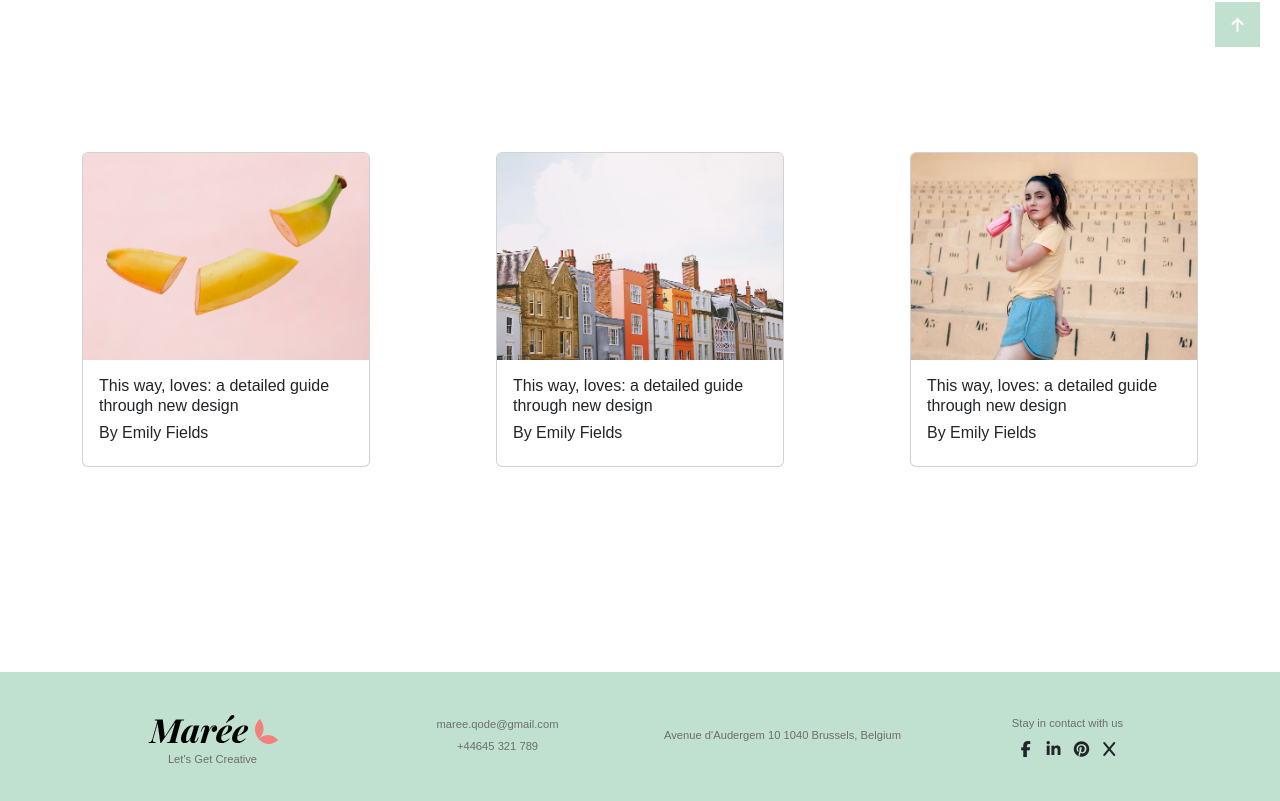
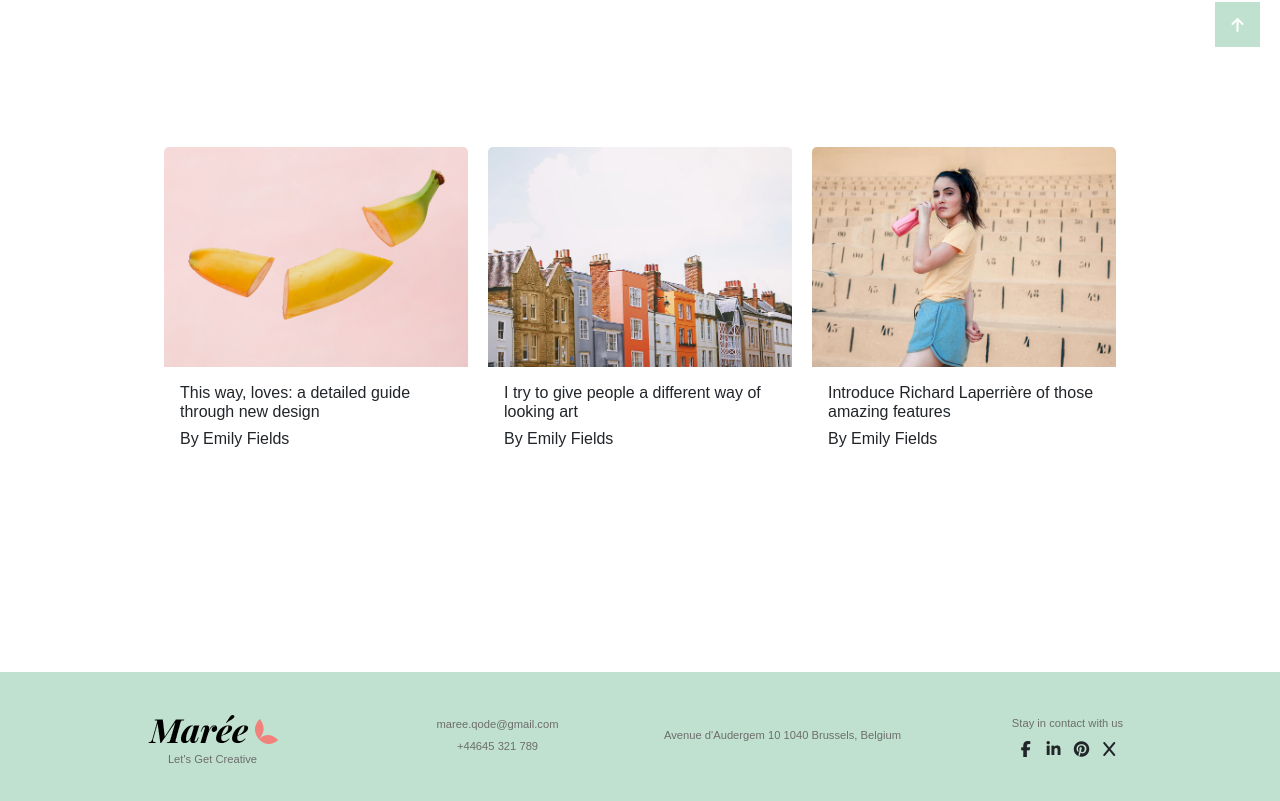
Before and after one commit to dario-bennardino/proj-html-vuejs, a Vue app: page / in a window 1280 px wide. Shown: the part 3658-4459 px from the top of the page. Built offline with nearby package versions, Linux system fonts and the light colour scheme; the HTML template or start-up script is replaced by a standard one.

Commit message:
[add] sezione card events dinamica completa

```diff
--- a/src/components/CardEvents.vue
+++ b/src/components/CardEvents.vue
@@ -20,11 +20,11 @@ import { store } from '../data/store'
 
 <template>
 
-    <div v-for="(image, index) in this.store.imageCardEvents" :key="index" class="card" style="width: 18rem;">
-        <img :src="getPathImage(image)" class="card-img-top" :alt="'Immage events'">
+    <div v-for="(card, index) in this.store.imageCardEvents" :key="index" class="card" style="width: 19rem;">
+        <img :src="getPathImage(card.image)" class="card-img-top" :alt="'Immage events'">
          <div class="card-body">
-            <h6 class="card-text">This way, loves: a detailed guide through new design</h6>
-            <h6>By Emily Fields</h6>
+            <h6 class="card-text">{{ card.title }}</h6>
+            <h6>{{ card.author }}</h6>
         </div>
     </div>
 
@@ -32,5 +32,11 @@ import { store } from '../data/store'
 
 
 <style lang="scss" scoped>
+@import '../assets/scss/partials/variables';
+    .card{
+        border: white;
+        margin: 10px;
 
+
+    }
 </style>
--- a/src/components/Main.vue
+++ b/src/components/Main.vue
@@ -132,7 +132,7 @@ import CardEvents from './CardEvents.vue';
 
     <!-- SECTION EVENTS -->
     <section class="events d-flex align-items-center ">
-        <div class="container d-flex justify-content-center justify-content-between">
+        <div class="container d-flex justify-content-center ">
 
             <CardEvents />
 
@@ -380,9 +380,9 @@ import CardEvents from './CardEvents.vue';
         height: 725px;
         position: relative;
 
-        .card{
-            border: white;
-        }
+        // .card{
+        //     border: white;
+        // }
 
         .arrow{
                 background-color: $bg-color-8;
--- a/src/data/store.js
+++ b/src/data/store.js
@@ -52,9 +52,27 @@ export const store = reactive({
         'h-2-port-img-6.jpg'
     ],
 
+    // imageCardEvents: [
+    //     'h-2-blog-img-1.jpg',
+    //     'h-2-blog-img-2.jpg',
+    //     'h-2-blog-img-3.jpg'
+    // ],
+
     imageCardEvents: [
-        'h-2-blog-img-1.jpg',
-        'h-2-blog-img-2.jpg',
-        'h-2-blog-img-3.jpg'
+        {
+            image: 'h-2-blog-img-1.jpg',
+            title: 'This way, loves: a detailed guide through new design',
+            author: 'By Emily Fields'
+        },
+        {
+            image: 'h-2-blog-img-2.jpg',
+            title: 'I try to give people a different way of looking art',
+            author: 'By Emily Fields'
+        },
+        {
+            image: 'h-2-blog-img-3.jpg',
+            title: 'Introduce Richard Laperrière of those amazing features',
+            author: 'By Emily Fields'
+        }
     ]
 })
```
